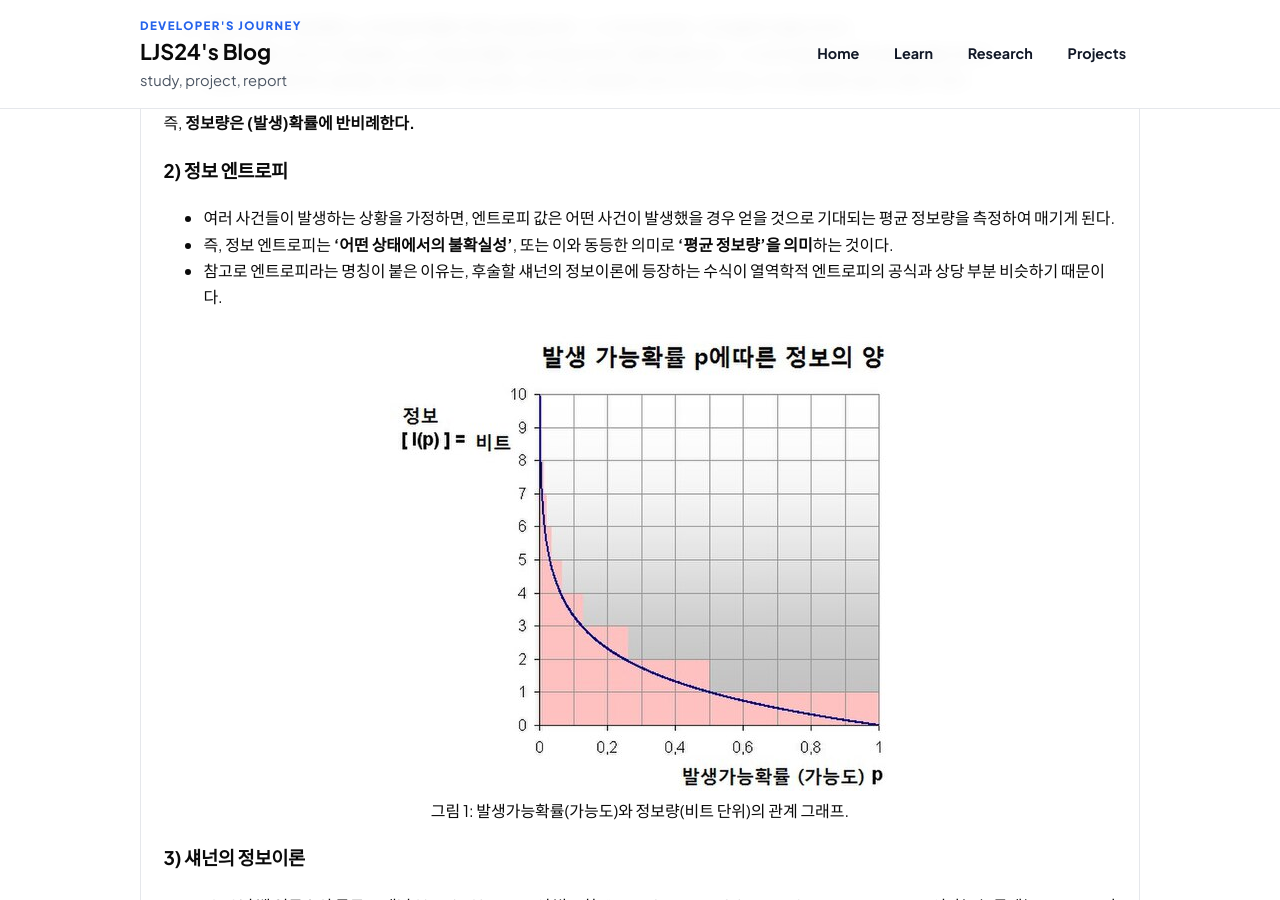
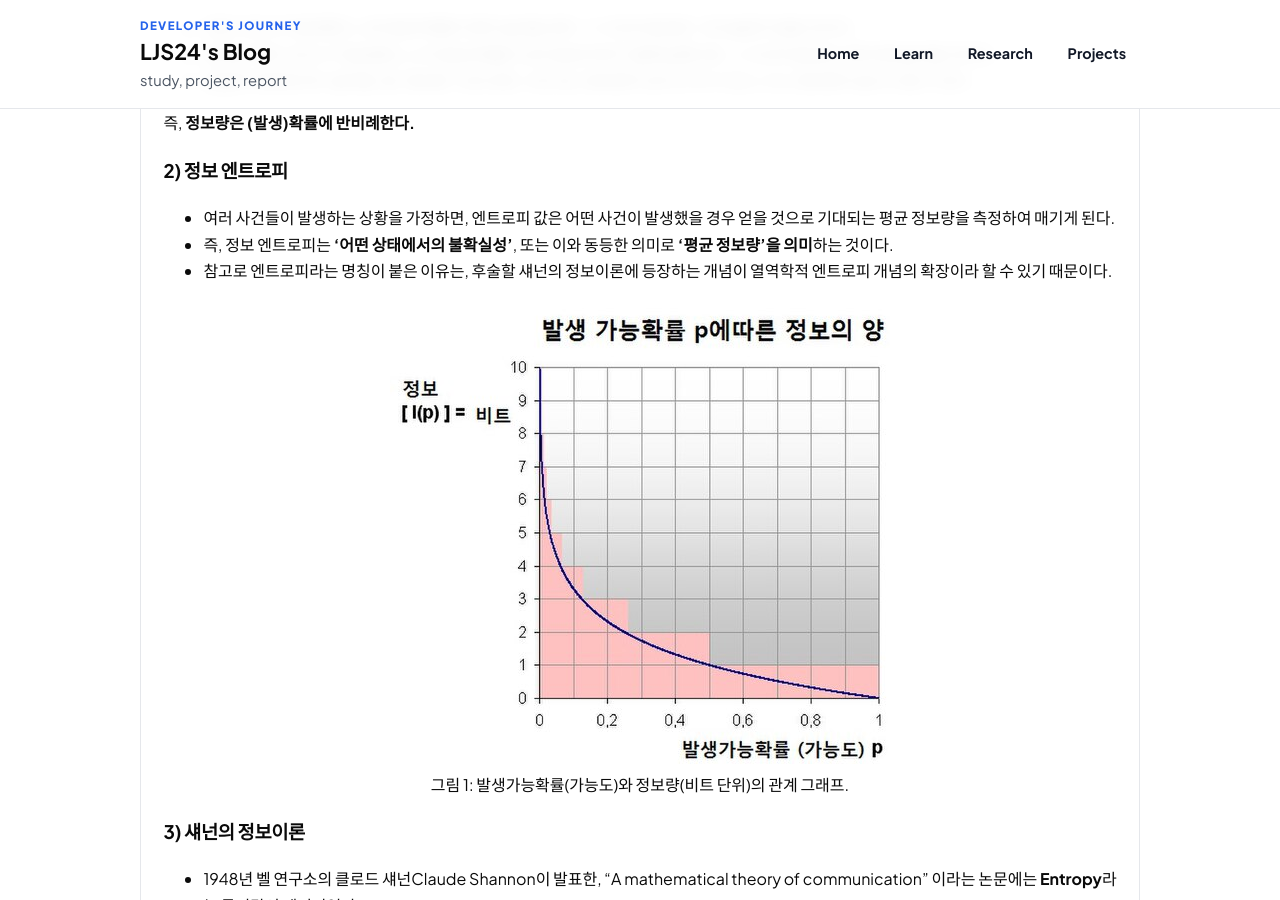
Before and after one commit to LJS24/LJS24.github.io, a Jekyll site: the page built from _posts/learn/2026-03-16-learning-note-정보 엔트로피.md, in a window 1280 px wide and 900 px high, scrolled down 509 px. Built offline with Jekyll 4.4.1, drawn with Linux system fonts in a browser that asks for light colours.

Commit message:
content update-learning note

```diff
--- a/_posts/learn/2026-03-16-learning-note-정보 엔트로피.md
+++ b/_posts/learn/2026-03-16-learning-note-정보 엔트로피.md
@@ -25,7 +25,7 @@ summary: "정보 엔트로피 학습내용 정리"
 ### 2) 정보 엔트로피
 - 여러 사건들이 발생하는 상황을 가정하면, 엔트로피 값은 어떤 사건이 발생했을 경우 얻을 것으로 기대되는 평균 정보량을 측정하여 매기게 된다.
 - 즉, 정보 엔트로피는 **'어떤 상태에서의 불확실성'**, 또는 이와 동등한 의미로 **'평균 정보량'을 의미**하는 것이다.
-- 참고로 엔트로피라는 명칭이 붙은 이유는, 후술할 섀넌의 정보이론에 등장하는 수식이 열역학적 엔트로피의 공식과 상당 부분 비슷하기 때문이다.<br>
+- 참고로 엔트로피라는 명칭이 붙은 이유는, 후술할 섀넌의 정보이론에 등장하는 개념이 열역학적 엔트로피 개념의 확장이라 할 수 있기 때문이다.<br>
 
 <figure style="text-align: center;">
   <img src="{{ '/assets/images/Entropy_kor.jpg' | relative_url }}" alt="발생가능확률과 정보량의 관계 그래프">
```
Also changed, not shown: other parts of _posts/learn/2026-03-16-learning-note-정보 엔트로피.md (+1 -1 lines).
